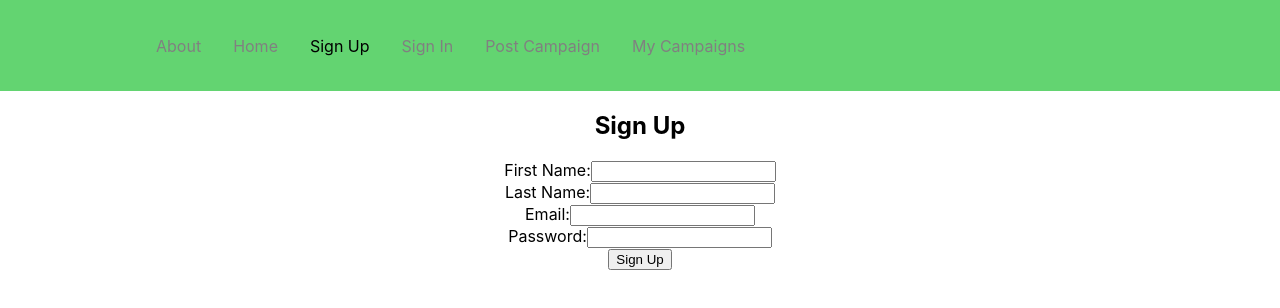
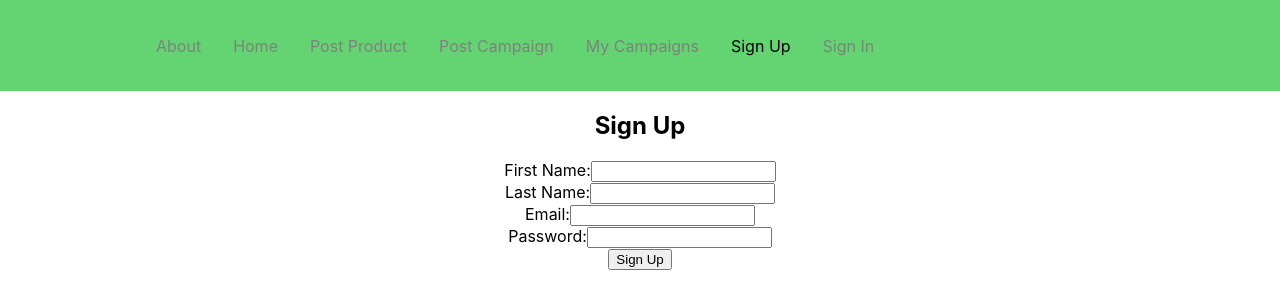
Before and after one commit to Gorocy/campaign_crud_frontend, a React (Create React App) app: page /sign-up in a window 1280 px wide. Shown: the top 308 px of the page. Built offline with nearby package versions, Linux system fonts and the light colour scheme.

Commit message:
updated navigation, created CampaignPut for update campaigns, and MyCampaigns, CampaignDetail, CampaignHome and CampaignMyHome to get

```diff
--- a/src/customer/Routers/CampaignDetail.jsx
+++ b/src/customer/Routers/CampaignDetail.jsx
@@ -26,6 +26,7 @@ const CampaignDetail = () => {
       <p><strong>Town:</strong> {campaign.town}</p>
       <p><strong>Radius:</strong> {campaign.radius} km</p>
       <p><strong>User:</strong> {campaign.user.firstName} {campaign.user.lastName}</p>
+      <p><strong>Product:</strong> {campaign.product.name}</p>
     </div>
   );
 };
--- a/src/customer/Routers/CampaignPut.jsx
+++ b/src/customer/Routers/CampaignPut.jsx
@@ -81,6 +81,7 @@ const CampaignPut = () => {
                 body: JSON.stringify(formData)
             });
             if (response.ok) {
+                alert('Successfully created campaign');
                 navigate('/');
             } else {
                 throw new Error('Failed to update campaign');
--- a/src/customer/Routers/CustomerRouters.jsx
+++ b/src/customer/Routers/CustomerRouters.jsx
@@ -6,6 +6,7 @@ import Navigation from '../components/Navigation';
 import SignIn from '../Pages/SignIn';
 import SignUp from '../Pages/SignUp';
 import PostCamapaign from '../Pages/PostCampaign';
+import PostProduct from '../Pages/PostProduct';
 import CampaignDetail from './CampaignDetail';
 import MyCampaigns from '../Pages/MyCampaigns';
 import CampaignPut from './CampaignPut';
@@ -24,9 +25,7 @@ const CustomerRouters = () => {
 
                 <Route path='/about' element={<About />}></Route>
 
-                <Route path='/sign-in' element={<SignIn />}></Route>
-
-                <Route path='/sign-up' element={<SignUp />}></Route>
+                <Route path='/post-product' element={<PostProduct />}></Route>
 
                 <Route path='/post-campaign' element={<PostCamapaign />}></Route>
 
@@ -35,6 +34,10 @@ const CustomerRouters = () => {
                 <Route path="/my-campaigns" element={<MyCampaigns />} />
 
                 <Route path="/campaigns-update/:id" element={<CampaignPut />} />
+
+                <Route path='/sign-in' element={<SignIn />}></Route>
+
+                <Route path='/sign-up' element={<SignUp />}></Route>
             </Routes>
 
         </div>
--- a/src/customer/components/CampaignHome.jsx
+++ b/src/customer/components/CampaignHome.jsx
@@ -19,7 +19,7 @@ const CampaignHome = ({ campaign }) => {
         flexDirection: 'column',
         alignItems: 'flex-start',
         width: '300px',
-        height: '400px',
+        height: '500px',
         boxShadow: '0 4px 8px rgba(0,0,0,0.2)',
         transition: '0.3s',
         borderRadius: '25px',
@@ -34,6 +34,8 @@ const CampaignHome = ({ campaign }) => {
       <p><strong>Town:</strong> {campaign.town}</p>
       <p><strong>Radius:</strong> {campaign.radius} km</p>
       <p><strong>User:</strong> {campaign.user.firstName} {campaign.user.lastName}</p>
+      <p><strong>Contact:</strong> {campaign.user.email}</p>
+      <p><strong>Product:</strong> {campaign.product.name}</p>
     </div>
   );
 };
--- a/src/customer/components/Navigation.jsx
+++ b/src/customer/components/Navigation.jsx
@@ -22,12 +22,8 @@ const Navigation = () => {
                         Home
                     </NavLink>
 
-                    <NavLink to="/sign-up">
-                        Sign Up
-                    </NavLink>
-
-                    <NavLink to="/sign-in">
-                        Sign In
+                    <NavLink to="/post-product">
+                        Post Product
                     </NavLink>
 
                     <NavLink to="/post-campaign">
@@ -37,6 +33,14 @@ const Navigation = () => {
                     <NavLink to="/my-campaigns">
                         My Campaigns
                     </NavLink>
+
+                    <NavLink to="/sign-up">
+                        Sign Up
+                    </NavLink>
+
+                    <NavLink to="/sign-in">
+                        Sign In
+                    </NavLink>
                 </NavMenu>
 
             </Nav>
```
